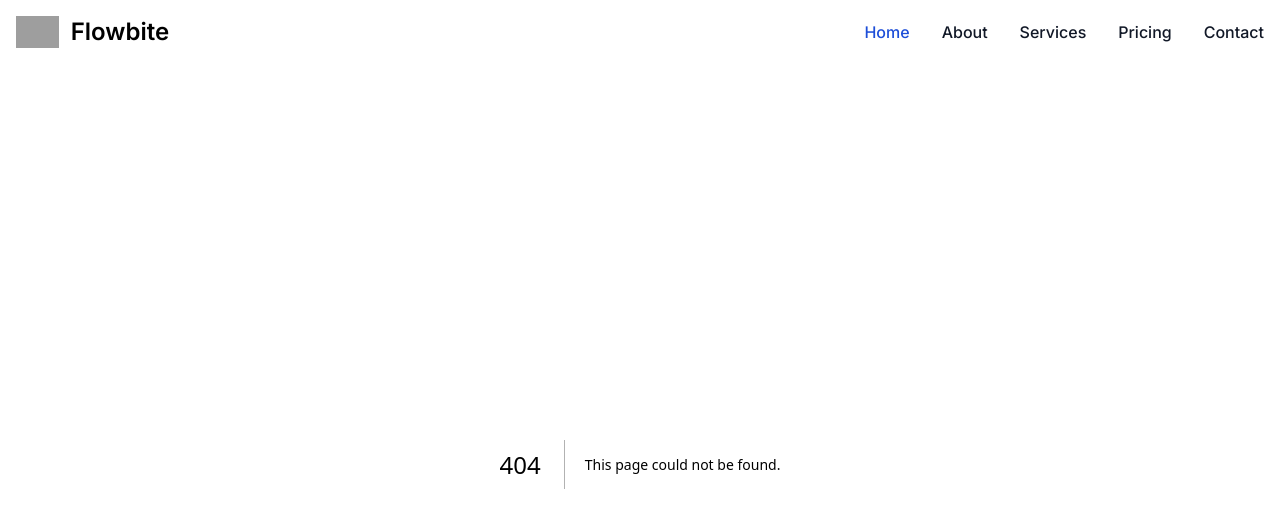
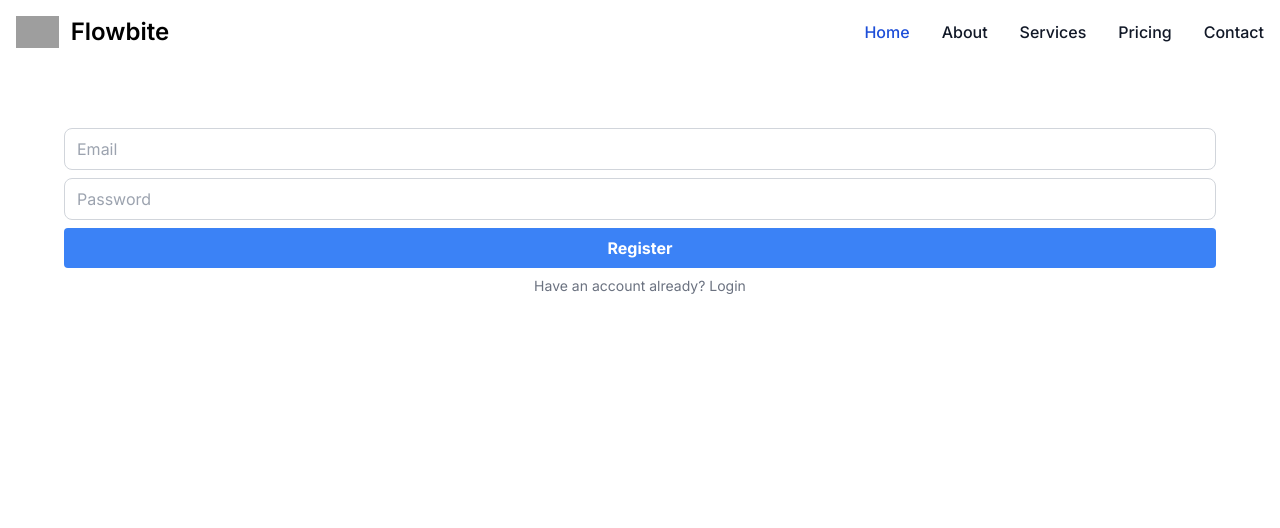
Before and after one commit to eylonshm/next-auth-ts-tw-supabase, a Next.js app: page /register in a window 1280 px wide. Before the commit this address had no page. Shown: the top 528 px of the page. Built offline with nearby package versions, Linux system fonts and the light colour scheme; grey boxes are pictures that could not be loaded.

Commit message:
Create Login & Register pages UI

```diff
--- /dev/null
+++ b/src/app/(routes)/(auth)/login/page.tsx
@@ -0,0 +1,33 @@
+"use client";
+
+import { Button, Input } from "@/app/components";
+import Link from "next/link";
+import { useState } from "react";
+
+const onClickLogin = (email, password) => [];
+
+const Login = () => {
+  const [email, setEmail] = useState("");
+  const [password, setPassword] = useState("");
+
+  return (
+    <div className="flex flex-col gap-2 p-16">
+      <Input
+        value={email}
+        onChange={(e) => setEmail(e.target.value)}
+        placeholder="Email"
+      />
+      <Input
+        value={password}
+        onChange={(e) => setPassword(e.target.value)}
+        placeholder="Password"
+      />
+      <Button text="Login" />
+      <span className="text-center text-sm text-gray-500">
+        Dont have account yet? <Link href="/register">Register</Link>
+      </span>
+    </div>
+  );
+};
+
+export default Login;
--- /dev/null
+++ b/src/app/(routes)/(auth)/register/page.tsx
@@ -0,0 +1,33 @@
+"use client";
+
+import { Button, Input } from "@/app/components";
+import Link from "next/link";
+import { useState } from "react";
+
+const onClickRegister = (email: string, password: string) => {};
+
+const Register = () => {
+  const [email, setEmail] = useState("");
+  const [password, setPassword] = useState("");
+
+  return (
+    <div className="flex flex-col gap-2 p-16">
+      <Input
+        value={email}
+        onChange={(e) => setEmail(e.target.value)}
+        placeholder="Email"
+      />
+      <Input
+        value={password}
+        onChange={(e) => setPassword(e.target.value)}
+        placeholder="Password"
+      />
+      <Button text="Register" />
+      <span className="text-center text-sm text-gray-500">
+        Have an account already? <Link href="/login">Login</Link>
+      </span>
+    </div>
+  );
+};
+
+export default Register;
```
